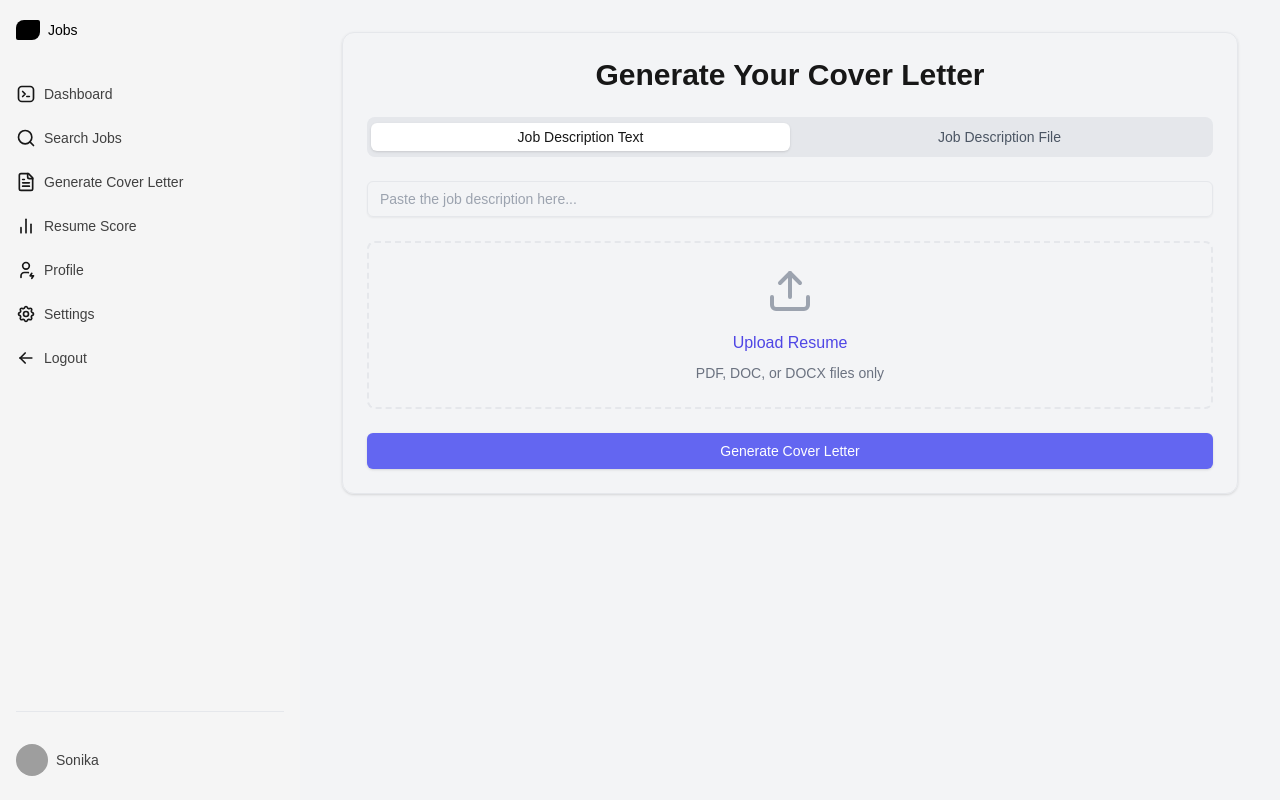
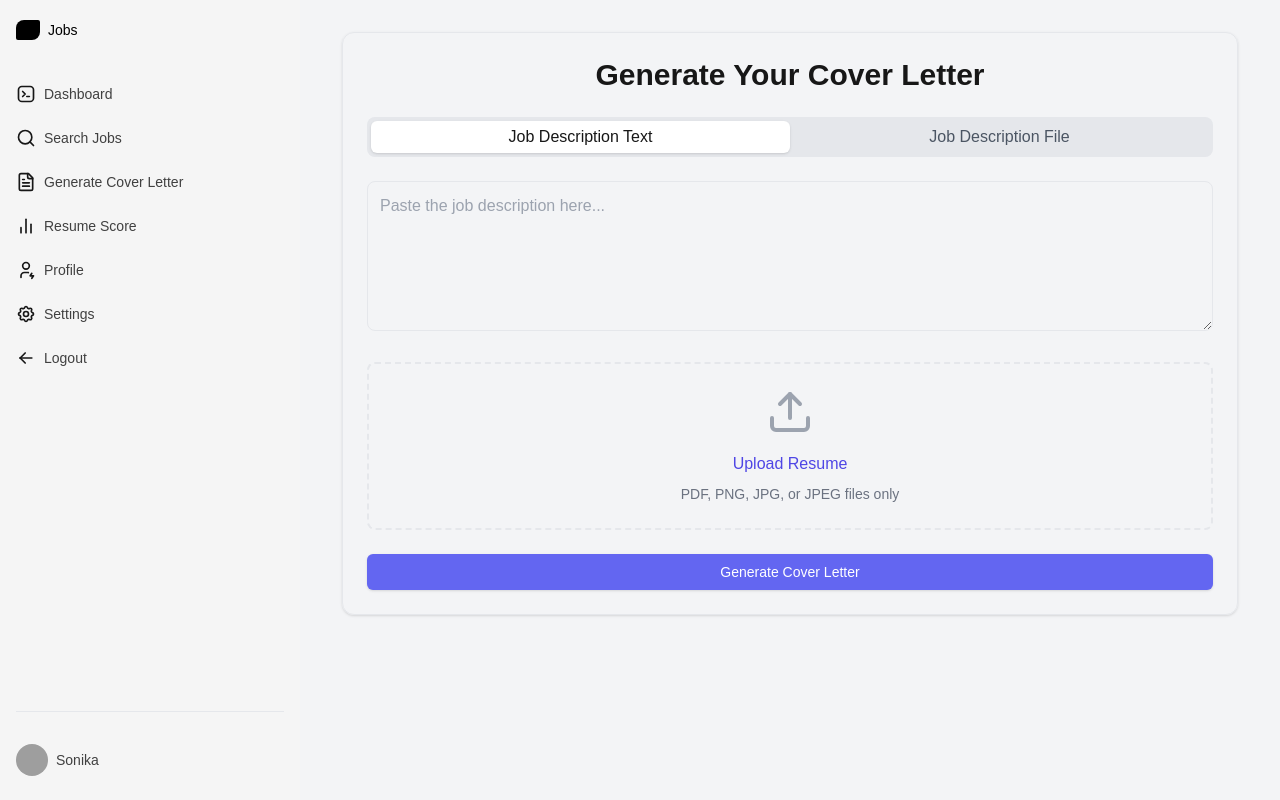
Before and after one commit to debsouryadatta/CareerSensei, a Next.js app in the folder nextjs_FE/my-app/: page /coverletter in a window 1280 px wide. Built offline with nearby package versions, Linux system fonts and the light colour scheme; no server answers; grey boxes are pictures that could not be loaded.

Commit message:
Add support for image in cover letter generation and improve UI spacing

```diff
--- a/nextjs_FE/my-app/src/app/coverletter/page.tsx
+++ b/nextjs_FE/my-app/src/app/coverletter/page.tsx
@@ -12,8 +12,8 @@ import { Upload, BookmarkPlus , ClipboardCopy} from 'lucide-react';
 
 const GenerateCoverLetter = () => {
   const [jobDescription, setJobDescription] = useState("");
-  const [jobDescriptionFile, setJobDescriptionFile] = useState(null);
-  const [resumeFile, setResumeFile] = useState(null);
+  const [jobDescriptionFile, setJobDescriptionFile] = useState<File | null>(null);
+  const [resumeFile, setResumeFile] = useState<File | null>(null);
   const [coverLetter, setCoverLetter] = useState("");
   const [loading, setLoading] = useState(false);
   const [error, setError] = useState("");
@@ -24,47 +24,44 @@ const GenerateCoverLetter = () => {
     try {
       setError("");
       setLoading(true);
-      console.log("Starting cover letter generation...");
 
       // Create FormData
       const formData = new FormData();
 
       // Handle resume file
       if (resumeFile) {
-        console.log("Resume file:", resumeFile.name, resumeFile.type);
+        const resumeType = resumeFile.type.startsWith("image/")
+          ? "image"
+          : "pdf"; // Determine if the resume is an image or PDF
         formData.append("resume_file", resumeFile);
-        formData.append("resume_type", "pdf");  // Assuming PDF for now
+        formData.append("resume_type", resumeType);
       } else {
         throw new Error("Please upload your resume");
       }
 
       // Handle job description
       if (jobDescription.trim()) {
-        console.log("Using text job description");
         formData.append("job_description", jobDescription);
         formData.append("job_description_type", "text");
       } else if (jobDescriptionFile) {
-        console.log("Job description file:", jobDescriptionFile.name, jobDescriptionFile.type);
+        const jobDescType = jobDescriptionFile.type.startsWith("image/")
+          ? "image"
+          : "pdf"; // Determine if the job description is an image or PDF
         formData.append("job_description_file", jobDescriptionFile);
-        formData.append("job_description_type", "pdf"); // Assuming PDF for now
+        formData.append("job_description_type", jobDescType);
       } else {
         throw new Error("Please provide a job description");
       }
 
-      // Log FormData contents
-      for (let pair of formData.entries()) {
-        console.log(pair[0], pair[1]);
-      }
-
-      const response = await fetch(`${process.env.NEXT_PUBLIC_API_BASE_URL}/api/v1/cover_letter/create`, {
+      const response = await fetch(
+        `${process.env.NEXT_PUBLIC_API_BASE_URL}/api/v1/cover_letter/create`,
+        {
           method: "POST",
           body: formData,
-      });
-
-      console.log("Response status:", response.status);
+        }
+      );
 
       const result = await response.json();
-      console.log("API response:", result);
 
       if (!response.ok) {
         throw new Error(result.detail || "Failed to generate cover letter");
@@ -72,24 +69,23 @@ const GenerateCoverLetter = () => {
 
       setCoverLetter(result.data.cover_letter);
       setSuccessMessage("Cover letter generated successfully!");
-
-    } catch (error) {
-      console.error("Error details:", error);
+    } catch (error: any) {
       setError(error.message || "An error occurred while generating the cover letter");
     } finally {
       setLoading(false);
     }
   };
 
-  const handleFileUpload = useCallback((e, setFile, fileType) => {
-    const file = e.target.files[0];
+  const handleFileUpload = useCallback(
+    (e: React.ChangeEvent<HTMLInputElement>, setFile: (file: File | null) => void) => {
+      const file = e.target.files?.[0];
       if (file) {
-      console.log(`Uploading ${fileType}:`, file.name, file.type);
         setFile(file);
         setError("");
       }
-  }, []);
-
+    },
+    []
+  );
 
   const handleSaveCoverLetter = async () => {
     const userId = localStorage.getItem("user_id");
@@ -179,25 +175,27 @@ const GenerateCoverLetter = () => {
 
               <Tabs defaultValue="text" className="w-full">
                 <TabsList className="grid grid-cols-2 gap-2 lg:gap-0 mb-6">
-                  <TabsTrigger value="text">Job Description Text</TabsTrigger>
-                  <TabsTrigger value="file">Job Description File</TabsTrigger>
+                  <TabsTrigger value="text" className="text-sm lg:text-base">Job Description Text</TabsTrigger>
+                  <TabsTrigger value="file" className="text-sm lg:text-base">Job Description File</TabsTrigger>
                 </TabsList>
 
                 <TabsContent value="text">
-                  <Input
+                <textarea
                     placeholder="Paste the job description here..."
                     value={jobDescription}
                     onChange={(e) => setJobDescription(e.target.value)}
-                    className="w-full mb-6"
+                    // className="w-full mb-6"
+                    className="w-full min-h-[150px] bg-gray-100 dark:bg-neutral-800 p-3 border rounded-lg focus:ring-2 focus:ring-indigo-500 focus:border-indigo-500 mb-6"
+
                   />
 
                   <div className="border-2 border-dashed rounded-lg p-6 text-center hover:border-indigo-500 mb-6">
                     <input
                       type="file"
-                  onChange={(e) => handleFileUpload(e, setResumeFile, 'resume')}
+                      onChange={(e) => handleFileUpload(e, setResumeFile)}
                       className="hidden"
                       id="resume-upload"
-                  accept=".pdf,.doc,.docx"
+                      accept=".pdf,.png,.jpg,.jpeg"
                     />
                     <label htmlFor="resume-upload" className="cursor-pointer">
                       <Upload className="mx-auto h-12 w-12 text-gray-400 mb-4" />
@@ -205,7 +203,9 @@ const GenerateCoverLetter = () => {
                         Upload Resume
                       </span>
                       <p className="mt-2 text-sm text-gray-500">
-                    {resumeFile ? `Selected: ${resumeFile.name}` : "PDF, DOC, or DOCX files only"}
+                        {resumeFile
+                          ? `Selected: ${resumeFile.name}`
+                          : "PDF, PNG, JPG, or JPEG files only"}
                       </p>
                     </label>
                   </div>
@@ -216,10 +216,31 @@ const GenerateCoverLetter = () => {
                   <div className="border-2 border-dashed rounded-lg p-6 text-center hover:border-indigo-500 mb-6">
                   <input
                       type="file"
-                      onChange={(e) => handleFileUpload(e, setJobDescriptionFile, 'job description')}
+                      onChange={(e) => handleFileUpload(e, setResumeFile)}
+                      className="hidden"
+                      id="resume-upload"
+                      accept=".pdf,.png,.jpg,.jpeg"
+                    />
+                    <label htmlFor="resume-upload" className="cursor-pointer">
+                      <Upload className="mx-auto h-12 w-12 text-gray-400 mb-4" />
+                      <span className="text-indigo-600 hover:text-indigo-500">
+                        Upload Resume
+                      </span>
+                      <p className="mt-2 text-sm text-gray-500">
+                        {resumeFile
+                          ? `Selected: ${resumeFile.name}`
+                          : "PDF, PNG, JPG, or JPEG files only"}
+                      </p>
+                    </label>
+                    </div>
+
+                <div className="border-2 border-dashed rounded-lg p-6 text-center hover:border-indigo-500 mb-6">
+                  <input
+                      type="file"
+                      onChange={(e) => handleFileUpload(e, setJobDescriptionFile)}
                       className="hidden"
                       id="job-desc-upload"
-                      accept=".pdf,.doc,.docx"
+                      accept=".pdf,.png,.jpg,.jpeg"
                     />
                     <label htmlFor="job-desc-upload" className="cursor-pointer">
                       <Upload className="mx-auto h-12 w-12 text-gray-400 mb-4" />
@@ -227,26 +248,9 @@ const GenerateCoverLetter = () => {
                         Upload Job Description File
                       </span>
                       <p className="mt-2 text-sm text-gray-500">
-                        {jobDescriptionFile ? `Selected: ${jobDescriptionFile.name}` : "PDF, DOC, or DOCX files only"}
-                      </p>
-                    </label>
-                  </div>
-
-                  <div className="border-2 border-dashed rounded-lg p-6 text-center hover:border-indigo-500 mb-6">
-                <input
-                  type="file"
-                  onChange={(e) => handleFileUpload(e, setResumeFile, 'resume')}
-                  className="hidden"
-                  id="resume-upload"
-                  accept=".pdf,.doc,.docx"
-                />
-                <label htmlFor="resume-upload" className="cursor-pointer">
-                  <Upload className="mx-auto h-12 w-12 text-gray-400 mb-4" />
-                  <span className="text-indigo-600 hover:text-indigo-500">
-                    Upload Resume
-                  </span>
-                  <p className="mt-2 text-sm text-gray-500">
-                    {resumeFile ? `Selected: ${resumeFile.name}` : "PDF, DOC, or DOCX files only"}
+                        {jobDescriptionFile
+                          ? `Selected: ${jobDescriptionFile.name}`
+                          : "PDF, PNG, JPG, or JPEG files only"}
                       </p>
                     </label>
               </div>
@@ -268,13 +272,14 @@ const GenerateCoverLetter = () => {
                 <motion.div
                   initial={{ opacity: 0 }}
                   animate={{ opacity: 1 }}
-                  // className="mt-6 p-6 bg-white rounded-lg shadow-md border"
+                  className="mt-6 p-6  rounded-lg shadow-md border"
                 >
                   <h3 className="font-semibold mb-4">Generated Cover Letter:</h3>
-                  <pre className="whitespace-pre-wrap text-gray-700 w-full">{coverLetter}</pre>
+                  <pre className="whitespace-pre-wrap text-gray-400 w-full">{coverLetter}</pre>
+                  <div className="flex flex-wrap gap-4 mt-4"> {/* Flexbox container with gap */}
                   <Button
                     onClick={handleSaveCoverLetter}
-                    className="mt-4 bg-indigo-500 hover:bg-indigo-600 text-white"
+                    className="bg-indigo-500 hover:bg-indigo-600 text-white"
                     disabled={saveLoading}
                   >
                     <BookmarkPlus className="w-6 h-6 mr-2" />
@@ -288,6 +293,7 @@ const GenerateCoverLetter = () => {
                     <ClipboardCopy className="w-6 h-6 mr-2" />
                     Copy Cover Letter
                   </Button>
+               </div>
                  </motion.div>
               )}
             </CardContent>
```
Lines whose indentation alone changed are shown as unchanged.
